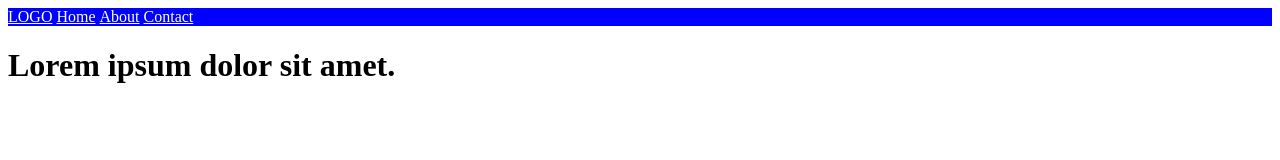
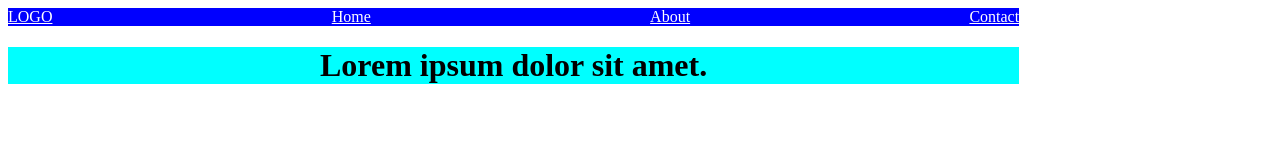
Before and after one commit to MariusVal85/231023WEB160VAK_Marius, a plain HTML site: page Uzduotys/3.8 CSS/index.html in a window 1280 px wide. Drawn offline with Linux system fonts and the light colour scheme.

Commit message:
3.8 uzduoties papildymas

```diff
--- a/Uzduotys/3.8 CSS/index.html
+++ b/Uzduotys/3.8 CSS/index.html
@@ -9,9 +9,9 @@
 </head>
 <body>
 
-<div class="container">
+<div class="center-wrapper">
 
-    <div class="Wrapper">
+    <div class="side-wrapper">
 
     <ul>
         <li><a href="#Logo">LOGO</a></li>
--- a/Uzduotys/3.8 CSS/styles/style.css
+++ b/Uzduotys/3.8 CSS/styles/style.css
@@ -1,10 +1,20 @@
+.center-wrapper {
+  width: 100%;
+}
 
+.side-wrapper {
+  width: 80%;
+}
 
 ul {
+    display: flex;
+    justify-content: space-between;
+    order: 1;
     background-color: blue;
     list-style-type: none;
     margin: 0;
     padding: 0;
+
   }
 
   li {
@@ -14,3 +24,10 @@ ul {
   a {
     color: white;
   }
+
+  h1 {
+    display: flex;
+    justify-content: center;
+    align-items: center;
+    background-color: aqua;
+  }
```
